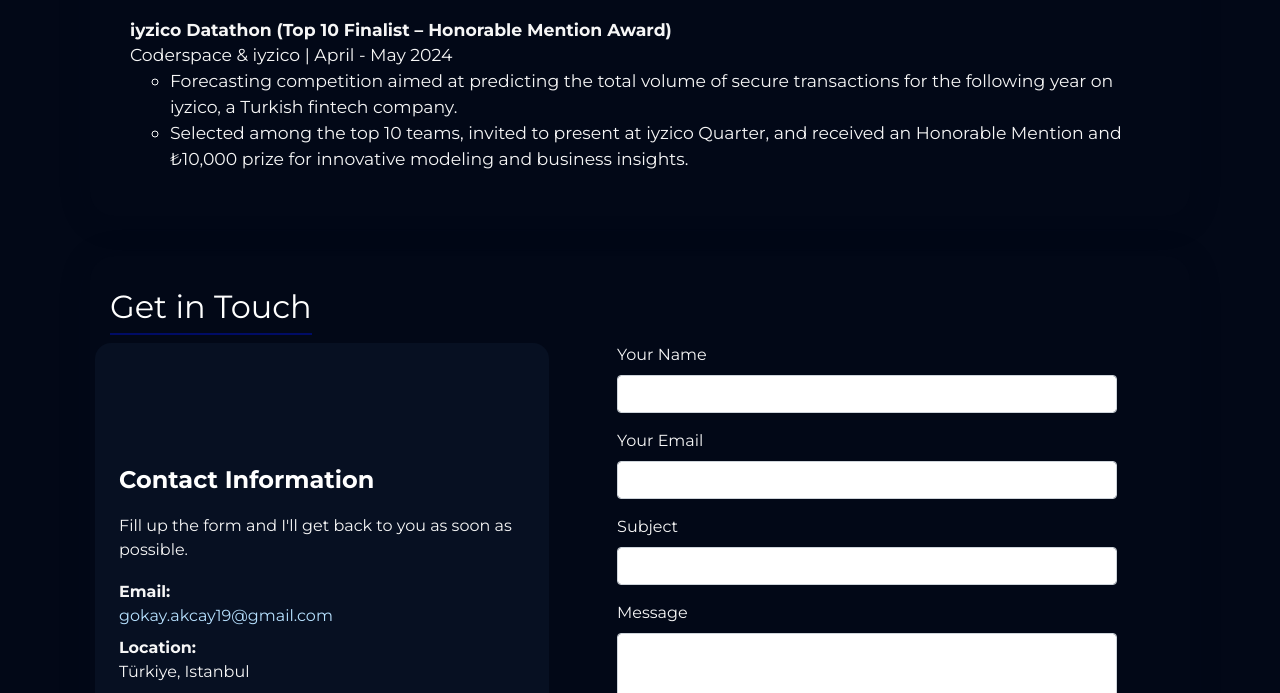
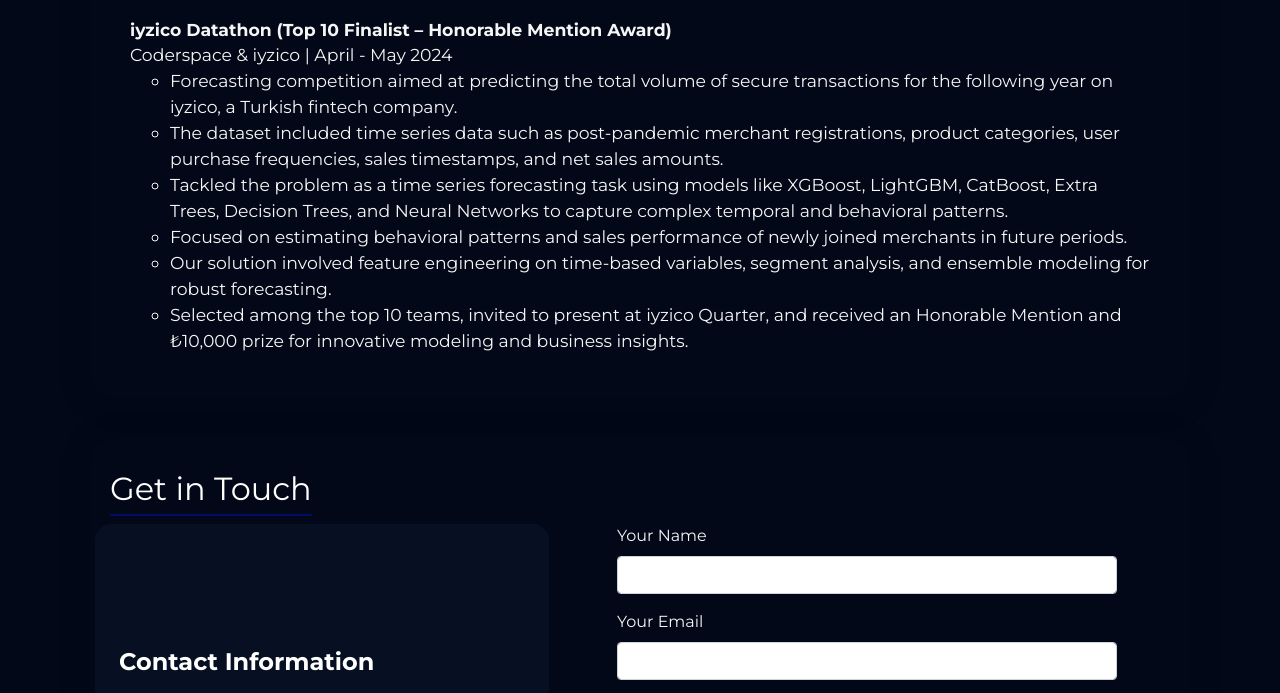
Before and after one commit to Gokay1904/gokay1904.github.io, a website: page index.html in a window 1280 px wide. Shown: the part 3802-4495 px from the top of the page. Drawn offline with nearby package versions, Linux system fonts and the light colour scheme.

Commit message:
.
achivements added

```diff
--- a/index.html
+++ b/index.html
@@ -223,6 +223,10 @@
                 Coderspace & iyzico | April - May 2024<br>
                 <ul>
                     <li>Forecasting competition aimed at predicting the total volume of secure transactions for the following year on iyzico, a Turkish fintech company.</li>
+                    <li>The dataset included time series data such as post-pandemic merchant registrations, product categories, user purchase frequencies, sales timestamps, and net sales amounts.</li>
+                    <li>Tackled the problem as a time series forecasting task using models like XGBoost, LightGBM, CatBoost, Extra Trees, Decision Trees, and Neural Networks to capture complex temporal and behavioral patterns.</li>
+                    <li>Focused on estimating behavioral patterns and sales performance of newly joined merchants in future periods.</li>
+                    <li>Our solution involved feature engineering on time-based variables, segment analysis, and ensemble modeling for robust forecasting.</li>
                     <li>Selected among the top 10 teams, invited to present at iyzico Quarter, and received an Honorable Mention and ₺10,000 prize for innovative modeling and business insights.</li>
                 </ul>
             </li>
```
